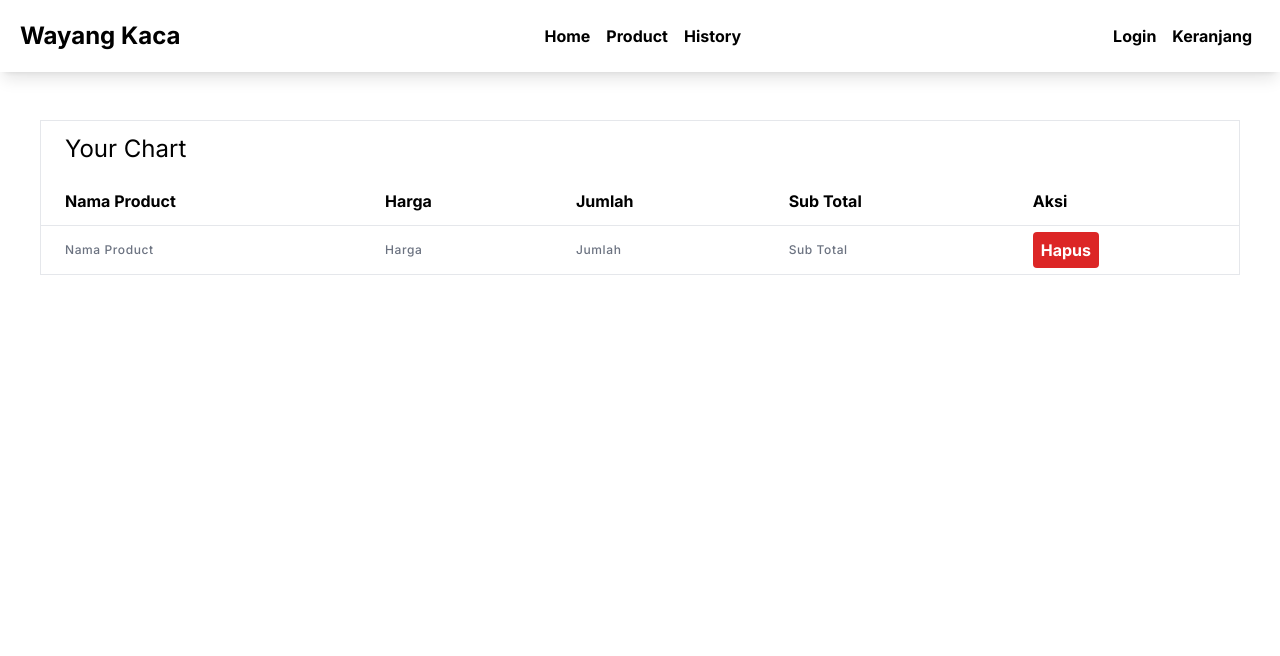
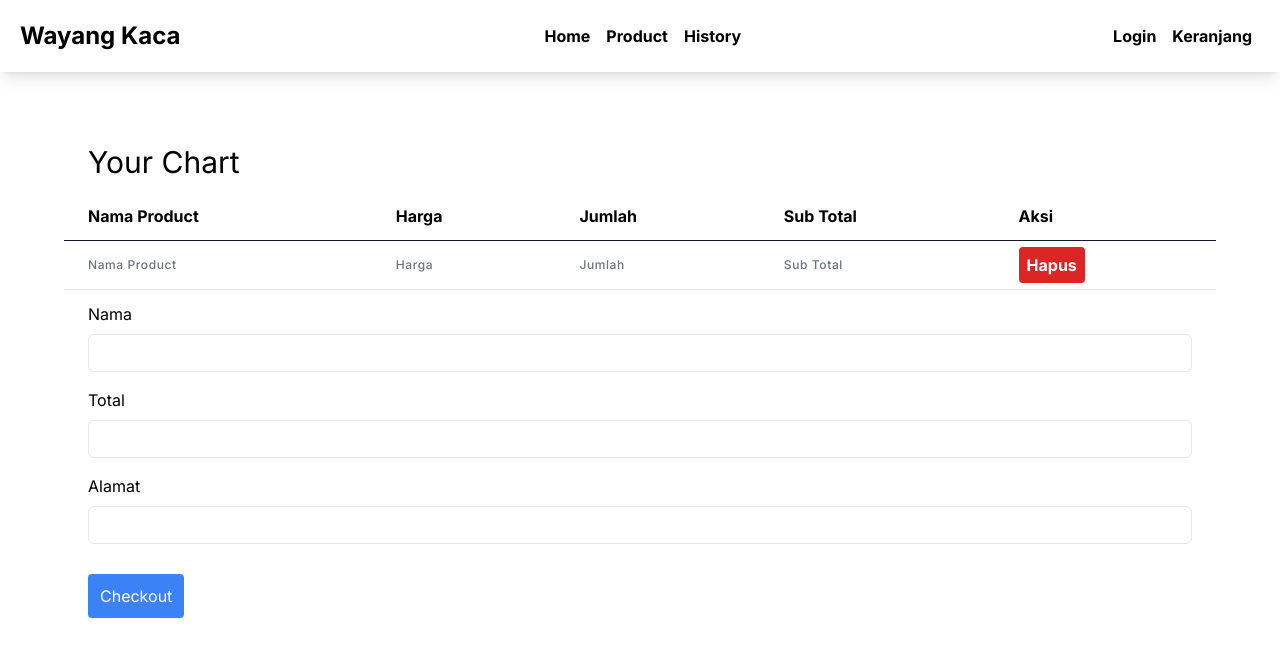
Before and after one commit to kadekyana/Nextjs_WayangKaca, a Next.js app: page /Keranjang in a window 1280 px wide. Shown: the top 656 px of the page. Built offline with nearby package versions, Linux system fonts and the light colour scheme.

Commit message:
keranjang selesai

```diff
--- a/src/app/Components/Bottombar/index.js
+++ b/src/app/Components/Bottombar/index.js
@@ -21,7 +21,7 @@ const Bottombar = () => {
         <Link href="/Login" className="px-2">
           Login
         </Link>
-        <Link href="/keranjang" className="px-2">
+        <Link href="/Keranjang" className="px-2">
           Keranjang
         </Link>
       </div>
--- a/src/app/Keranjang/page.js
+++ b/src/app/Keranjang/page.js
@@ -3,10 +3,10 @@ import Link from "next/link"
 const Keranjang = () =>{
     return(
         <div className="h-screen pt-20">
-            <div className="border m-10">
-                <h1 className="text-2xl px-6 py-3">Your Chart</h1>
+            <div className="m-10 px-6 py-3">
+                <h1 className="text-3xl px-6 py-3">Your Chart</h1>
 
-                <table className="min-w-full divide-y">
+                <table className="min-w-full divide-y divide-slate-900">
                     <thead>
                         <tr>
                             <th className="px-6 py-3 text-left">Nama Product</th>
@@ -17,15 +17,40 @@ const Keranjang = () =>{
                         </tr>
                     </thead>
                     <tbody>
-                        <tr>
+                        <tr className="border-b">
                             <th className="px-6 py-3 text-left text-xs font-medium text-gray-500  tracking-wider">Nama Product</th>
                             <th className="px-6 py-3 text-left text-xs font-medium text-gray-500  tracking-wider">Harga</th>
                             <th className="px-6 py-3 text-left text-xs font-medium text-gray-500  tracking-wider">Jumlah</th>
                             <th className="px-6 py-3 text-left text-xs font-medium text-gray-500  tracking-wider">Sub Total</th>
                             <th className="px-6 py-3 text-left"><Link href="" className="rounded bg-red-600 text-white p-2 ">Hapus</Link></th>
                         </tr>
+
                     </tbody>
                 </table>
+                <form className="px-6 py-3">
+                    <div className="mb-4 col-span-full">
+                        <label htmlFor="username">Nama</label>
+                        <div className="mt-2">
+                            <input type="text" id="username" placeholder="" className="border rounded-md w-full rounded py-1.5 "/>
+                        </div>
+                    </div>
+                    <div className="mb-4 col-span-full">
+                        <label htmlFor="username">Total</label>
+                        <div className="mt-2">
+                            <input type="text" id="username" placeholder="" className="border rounded-md w-full rounded py-1.5 "/>
+                        </div>
+                    </div>
+                    <div className="mb-4 col-span-full">
+                        <label htmlFor="username">Alamat</label>
+                        <div className="mt-2">
+                            <input type="text" id="username" placeholder="" className="border rounded-md w-full rounded py-1.5 "/>
+                        </div>
+                    </div>
+                </form>
+                <div className="px-6 py-3">
+                    <Link href="" className="rounded bg-blue-500 p-3 text-white">Checkout</Link>
+                </div>
+
             </div>
         </div>
     )
--- a/src/app/page.js
+++ b/src/app/page.js
@@ -7,7 +7,7 @@ const Home = async () => {
   const response = await fetch(`${process.env.NEXT_PUBLIC_API_BASE_URL}/admin/products`);
 
   const products = await response.json();
-
+  console.log(products);
   return (
     <div>
       <Box />
```
Also changed, not shown: 1 other file (tests, documents, lock files or other folders).
